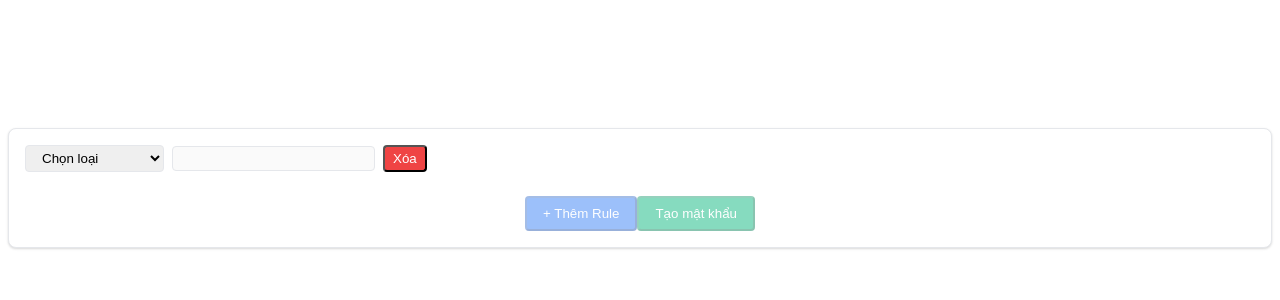
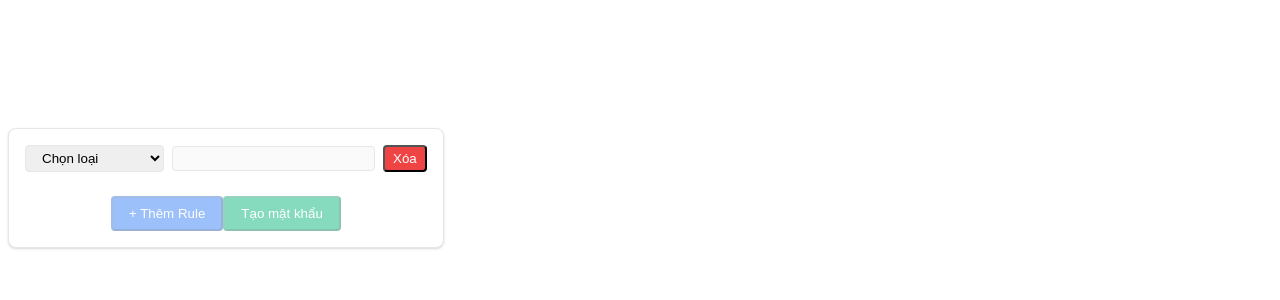
Before and after one commit to ruminahugo/CPP, a Next.js app: page / in a window 1280 px wide. Shown: the top 300 px of the page. Built offline with nearby package versions, Linux system fonts and the light colour scheme.

Commit message:
Fix lỗi commit trong Codespaces

```diff
--- a/components/rule.js
+++ b/components/rule.js
@@ -92,7 +92,7 @@ const RuleBuilder = () => {
   };
 
   return (
-    <div className="p-4 border rounded-lg bg-white shadow">
+    <div className="w-fct p-4 border rounded-lg bg-white shadow">
       {rules.map(rule => (
         <div key={rule.id} className="flex flex-col gap-1 mb-2">
           <div className="flex items-center gap-2">
@@ -124,7 +124,7 @@ const RuleBuilder = () => {
               Xóa
             </button>
           </div>
-          {errors[rule.id] && <span className="text-red-500 text-sm">{errors[rule.id]}</span>}
+          {errors[rule.id] && <div className="flex"><span></span><span className="text-red-500 text-sm">{errors[rule.id]}</span></div>}
         </div>
       ))}
       <button
--- a/public/styles/global.css
+++ b/public/styles/global.css
@@ -1,3 +1,7 @@
+.w-fct{
+  display: block;
+  max-width: fit-content;
+}
 .p-4 {
     padding: 1rem;
   }
```
